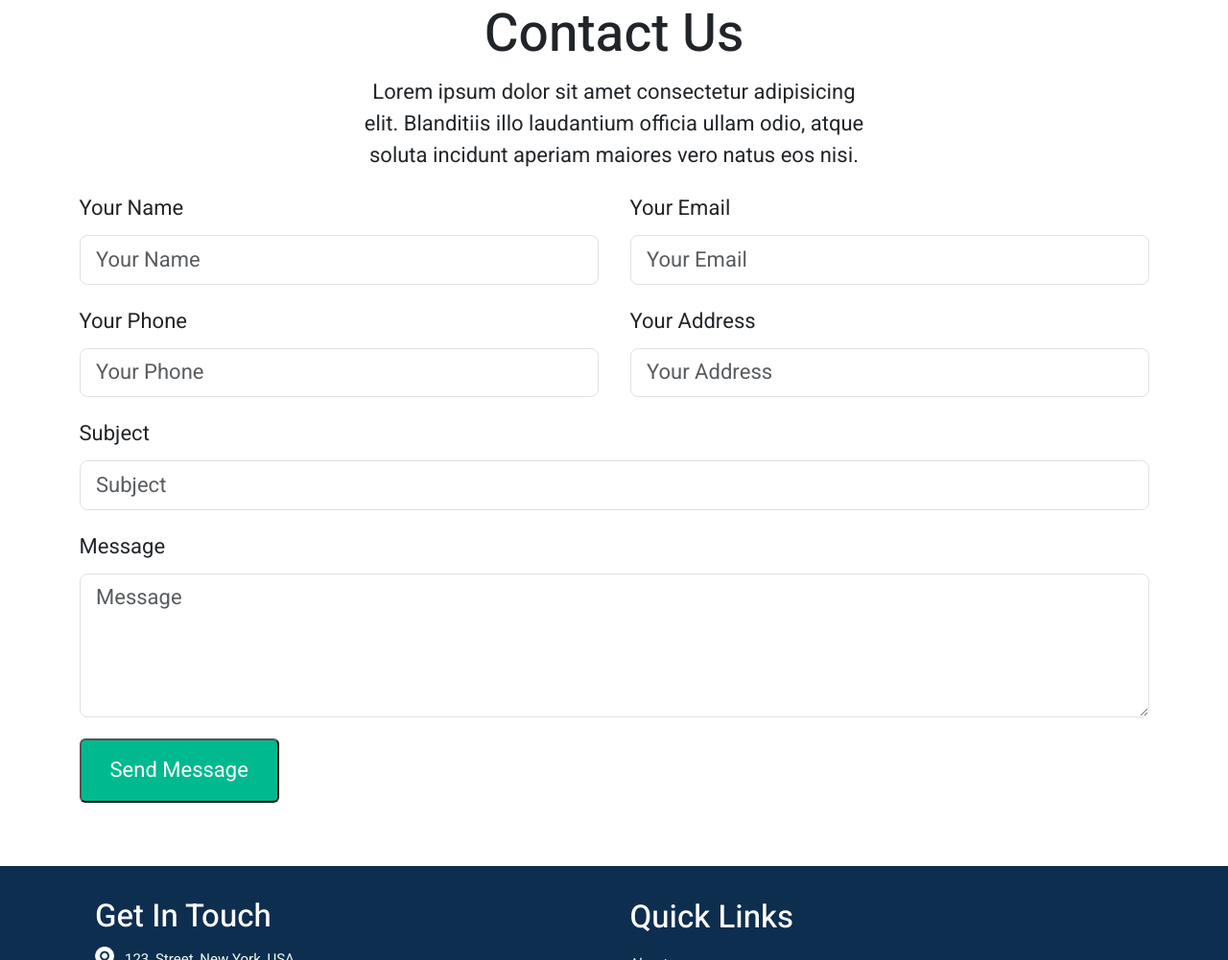
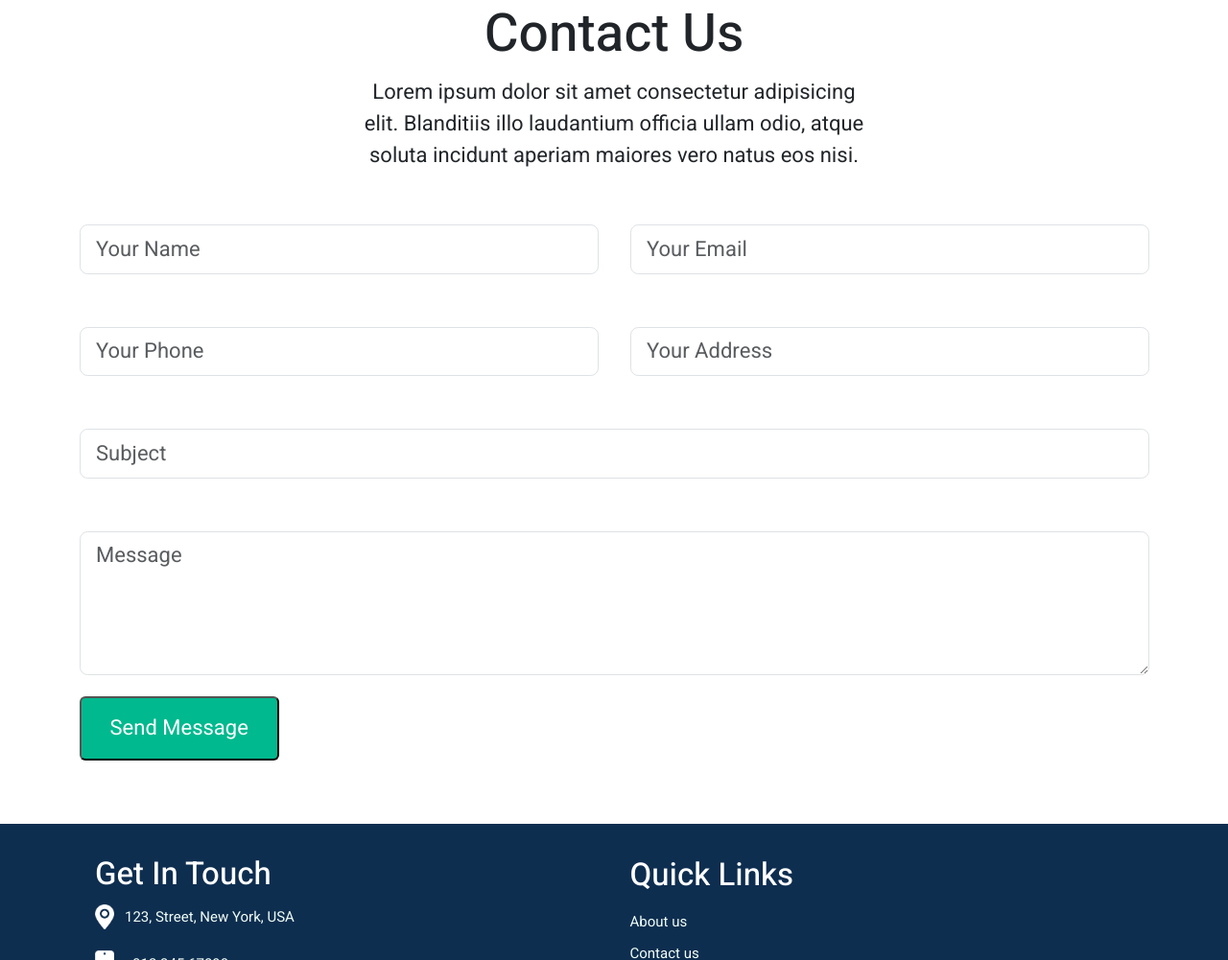
Before and after one commit to Diego-pgs/atividade-imoveis, a plain HTML site: page index.html in a window 1280 px wide. Shown: the part 1833-2834 px from the top of the page at 96% size. Drawn offline with nearby package versions, Linux system fonts and the light colour scheme.

Commit message:
atividade bootstrap

```diff
--- a/index.html
+++ b/index.html
@@ -199,38 +199,38 @@
       <form>
         <div class="row">
           <div class="col-12 col-md-6 mb-3">
-            <label for="name" class="form-label">Your Name</label>
+            <label for="name" class="form-label"></label>
             <input type="text" class="form-control" id="name" placeholder="Your Name">
           </div>
 
           <div class="col-12 col-md-6 mb-3">
-            <label for="email" class="form-label">Your Email</label>
+            <label for="email" class="form-label"></label>
             <input type="email" class="form-control" id="email" placeholder="Your Email">
           </div>
         </div>
 
         <div class="row">
           <div class="col-12 col-md-6 mb-3">
-            <label for="phone" class="form-label">Your Phone</label>
+            <label for="phone" class="form-label"></label>
             <input type="text" class="form-control" id="phone" placeholder="Your Phone">
           </div>
 
           <div class="col-12 col-md-6 mb-3">
-            <label for="address" class="form-label">Your Address</label>
+            <label for="address" class="form-label"></label>
             <input type="text" class="form-control" id="address" placeholder="Your Address">
           </div>
         </div>
 
         <div class="row">
           <div class="col-12 mb-3">
-            <label for="subject" class="form-label">Subject</label>
+            <label for="subject" class="form-label"></label>
             <input type="text" class="form-control" id="subject" placeholder="Subject">
           </div>
         </div>
 
         <div class="row">
           <div class="col-12 mb-3">
-            <label for="message" class="form-label">Message</label>
+            <label for="message" class="form-label"></label>
             <textarea class="form-control" id="message" rows="4" placeholder="Message"></textarea>
           </div>
         </div>
```
